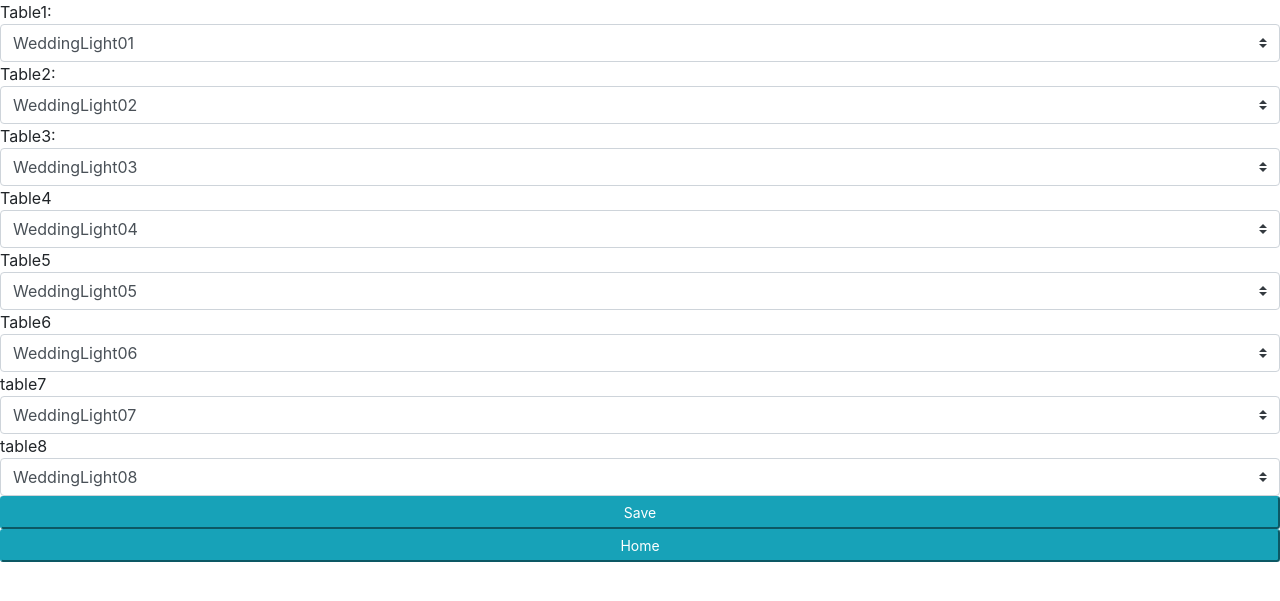
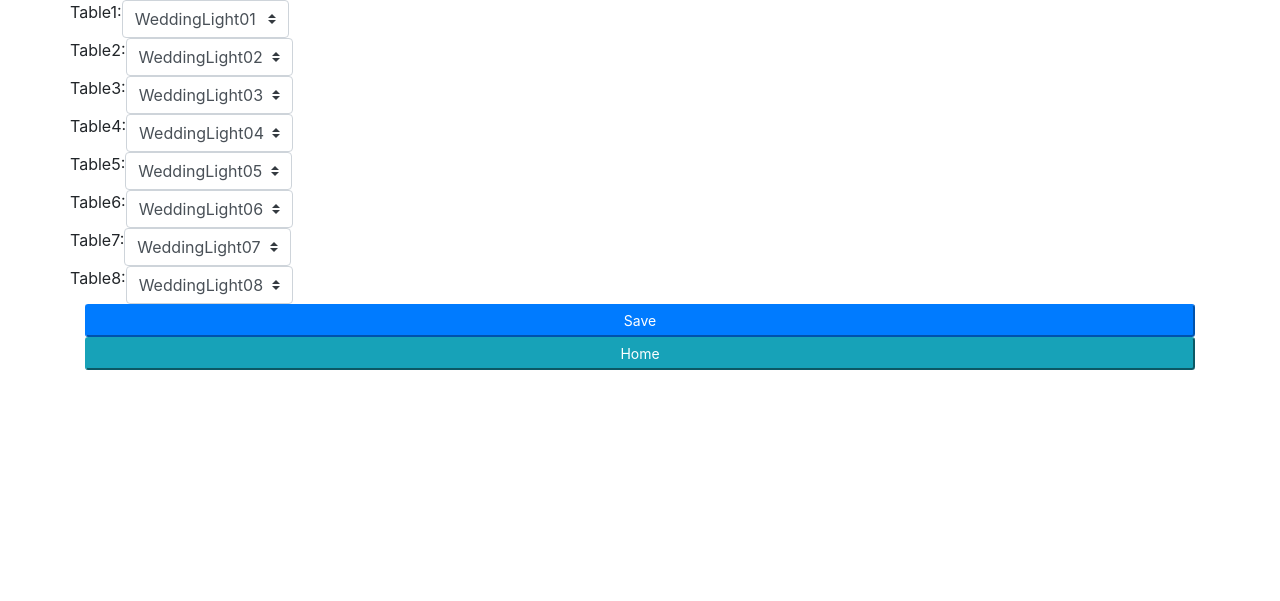
Before and after one commit to CpHarding/wedding_lights, a Flask app: page /web_config in a window 1280 px wide. Shown: the top 601 px of the page. Run offline with Flask 2, Linux system fonts and the light colour scheme; some libraries are stand-ins or nearby versions.

Commit message:
fixed config page

```diff
--- a/lights/definitions.py
+++ b/lights/definitions.py
@@ -71,7 +71,7 @@ DEFAULT_CONFIG = {
         '2': {'name': 'Prev State'},
         '3': {'name': 'Reset States'},
         '4': {'name': 'OFF', 'state': {'all': lp.OFF}},
-        '5': {'name': 'RGB', 'state': {'3': lp.RED, '4': lp.GREEN, '6': lp.BLUE}},
+        '5': {'name': 'btn_5'},
         '6': {'name': 'All Rainbow', 'state': {'all': lp.RAINBOW}},
         '7': {'name': 'TestLights'},
     },
--- a/lights/pages.py
+++ b/lights/pages.py
@@ -1,6 +1,5 @@
 import time
-
-import celery
+import pprint
 from flask import redirect, url_for, current_app as ca, render_template, request
 
 import definitions as defs
@@ -22,8 +21,8 @@ def index():
 def web_config():
     if request.method == 'POST':
         for i in range(1, 8):
-            ca.settings['tables'][i] = request.form[f'table{i}']
-        print(ca.settings['tables'])
+            ca.settings['tables'][f'{i}'] = request.form[f'table{i}']
+        ca.logger.info(f'Table config: \r\n{pprint.pformat(ca.settings["tables"])}')
     return render_template('config.html', config=ca.settings)
 
 
@@ -82,7 +81,9 @@ def btn7():
         ca.lights.set_lights(lp.OFF)
         addrs = []
         for table_num in ca.settings['tables']:
-            addr = ca.lights.clients[ca.settings['tables'][table_num]]
+            addr = ca.lights.clients.get(ca.settings['tables'][table_num], False)
+            if not addr:
+                continue
             addrs.append(addr)
             for color in [lp.RED, lp.GREEN, lp.BLUE]:
                 ca.lights.set_lights(color, addr)
@@ -117,17 +118,5 @@ def _run_btn_code(BTN_NUM):
         return False
 
 
-@celery.task
-def cycle():
-    order = [lp.OFF, lp.RED, lp.GREEN, lp.BLUE]
-    with ca.app_context():
-        ca.logger.info('running cycle')
-        for m in order:
-            ca.lights.all_lights(m)
-            time.sleep(0.5)
-        ca.data['message'] = 'btn7 (complete)'
-    return True
-
-
 # Set up buttons
 btn_functs = [btn1, btn2, btn3, btn4, btn5, btn6, btn7]
--- a/lights/run_me.py
+++ b/lights/run_me.py
@@ -1,3 +1,5 @@
+#! python3
+
 import argparse
 import logging
 import os
@@ -5,14 +7,11 @@ import pprint
 import yaml
 
 from flask import Flask
-from celery import Celery
 
 import definitions as defs
 import log_ext
 import pages
 from async_light_manager import LightManager
-
-
 
 logger = logging.getLogger('WeddingLights')
 logger.setLevel(logging.DEBUG)
@@ -46,25 +45,8 @@ def create_app(settings):
 
     app.lights = LightManager({'scan': not settings.get('skip_scan', False),
                                'tables': app.settings['tables']})
-    # app.celery = make_celery(app)
+
     return app
-
-
-def make_celery(app):
-    celery = Celery(
-        app.import_name,
-        backend=app.config['CELERY_RESULT_BACKEND'],
-        broker=app.config['CELERY_BROKER_URL']
-    )
-    celery.conf.update(app.config)
-
-    class ContextTask(celery.Task):
-        def __call__(self, *args, **kwargs):
-            with app.app_context():
-                return self.run(*args, **kwargs)
-
-    celery.Task = ContextTask
-    return celery
 
 
 def load_config(app):
@@ -83,7 +65,7 @@ def load_config(app):
 def get_parser():
     parser = argparse.ArgumentParser()
     parser.add_argument('--log', default='INFO', help='logging level')
-    parser.add_argument('--skip_scan', default=False, action='store_true',  help='do not scan for clients')
+    parser.add_argument('--skip_scan', default=False, action='store_true', help='do not scan for clients')
     parser.add_argument('--debug', default=False, action='store_true', help='Run in debug mode')
     return parser
 
@@ -95,12 +77,14 @@ if __name__ == '__main__':
 
     # Set log level and display
     logger.setLevel(args.get('log', 'INFO').upper())
-    lvl = logging.getLevelName(logger.getEffectiveLevel())
-    getattr(logger, lvl.lower())(f'Log Level: {lvl}')
 
     app = create_app(args)
     if args.get('debug', False):
         os.environ['FLASK_ENV'] = 'development'
         os.environ['ENV'] = 'development'
         app.debug = True
+
+    lvl = logging.getLevelName(logger.getEffectiveLevel())
+    getattr(logger, lvl.lower())(f'Log Level: {lvl}')
+
     app.run(host='0.0.0.0')
--- a/lights/templates/config.html
+++ b/lights/templates/config.html
@@ -9,9 +9,12 @@
     <title>config</title>
 </head>
 <body>
+<div class="container">
     <form name="tables" action="/web_config" method="POST">
-    Table1:
-    <select name="table1" class="custom-select">
+        <div class="row">
+            <div class="column"> Table1:</div>
+            <div class="column">
+                <select name="table1" class="form-control pull-right custom-select">
                     <option selected="{{ config['tables']['1'] }}">{{ config['tables']['1'] }}</option>
                     <option value="WeddingLight01">WeddingLight01</option>
                     <option value="WeddingLight02">WeddingLight02</option>
@@ -24,7 +27,11 @@
                     <option value="WeddingLight09">WeddingLight09</option>
                     <option value="WeddingLight10">WeddingLight10</option>
                 </select>
-    Table2:
+            </div>
+        </div>
+        <div class="row">
+            <div class="column"> Table2:</div>
+            <div class="column">
                 <select name="table2" class="custom-select">
                     <option selected="{{ config['tables']['2'] }}">{{ config['tables']['2'] }}</option>
                     <option value="WeddingLight01">WeddingLight01</option>
@@ -38,7 +45,11 @@
                     <option value="WeddingLight09">WeddingLight09</option>
                     <option value="WeddingLight10">WeddingLight10</option>
                 </select>
-    Table3:
+            </div>
+        </div>
+        <div class="row">
+            <div class="column"> Table3:</div>
+            <div class="column">
                 <select name="table3" class="custom-select">
                     <option selected="{{ config['tables']['3'] }}">{{ config['tables']['3'] }}</option>
                     <option value="WeddingLight01">WeddingLight01</option>
@@ -52,7 +63,11 @@
                     <option value="WeddingLight09">WeddingLight09</option>
                     <option value="WeddingLight10">WeddingLight10</option>
                 </select>
-    Table4
+            </div>
+        </div>
+        <div class="row">
+            <div class="column"> Table4:</div>
+            <div class="column">
                 <select name="table4" class="custom-select">
                     <option selected="{{ config['tables']['4'] }}">{{ config['tables']['4'] }}</option>
                     <option value="WeddingLight01">WeddingLight01</option>
@@ -66,7 +81,11 @@
                     <option value="WeddingLight09">WeddingLight09</option>
                     <option value="WeddingLight10">WeddingLight10</option>
                 </select>
-    Table5
+            </div>
+        </div>
+        <div class="row">
+            <div class="column"> Table5:</div>
+            <div class="column">
                 <select name="table5" class="custom-select">
                     <option selected="{{ config['tables']['5'] }}">{{ config['tables']['5'] }}</option>
                     <option value="WeddingLight01">WeddingLight01</option>
@@ -80,7 +99,11 @@
                     <option value="WeddingLight09">WeddingLight09</option>
                     <option value="WeddingLight10">WeddingLight10</option>
                 </select>
-    Table6
+            </div>
+        </div>
+        <div class="row">
+            <div class="column"> Table6:</div>
+            <div class="column">
                 <select name="table6" class="custom-select">
                     <option selected="{{ config['tables']['6'] }}">{{ config['tables']['6'] }}</option>
                     <option value="WeddingLight01">WeddingLight01</option>
@@ -94,7 +117,11 @@
                     <option value="WeddingLight09">WeddingLight09</option>
                     <option value="WeddingLight10">WeddingLight10</option>
                 </select>
-    table7
+            </div>
+        </div>
+        <div class="row">
+            <div class="column"> Table7:</div>
+            <div class="column">
                 <select name="table7" class="custom-select">
                     <option selected="{{ config['tables']['7'] }}">{{ config['tables']['7'] }}</option>
                     <option value="WeddingLight01">WeddingLight01</option>
@@ -108,7 +135,11 @@
                     <option value="WeddingLight09">WeddingLight09</option>
                     <option value="WeddingLight10">WeddingLight10</option>
                 </select>
-    table8
+            </div>
+        </div>
+        <div class="row">
+            <div class="column"> Table8:</div>
+            <div class="column">
                 <select name="table8" class="custom-select">
                     <option selected="{{ config['tables']['8'] }}">{{ config['tables']['8'] }}</option>
                     <option value="WeddingLight01">WeddingLight01</option>
@@ -122,11 +153,20 @@
                     <option value="WeddingLight09">WeddingLight09</option>
                     <option value="WeddingLight10">WeddingLight10</option>
                 </select>
-    <input type="submit" value="Save" class="btn-info btn-sm btn-block">
+            </div>
+        </div>
+
+    <div class="column">
+        <input type="submit" value="Save" class="btn-primary btn-sm btn-block">
+    </div>
     </form>
+
+
 
     <form action="{{url_for('index')}}">
         <input type="submit" value="Home" class="btn-info btn-sm btn-block">
     </form>
+
+</div>
 </body>
 </html>
```
Lines whose indentation alone changed are shown as unchanged.
